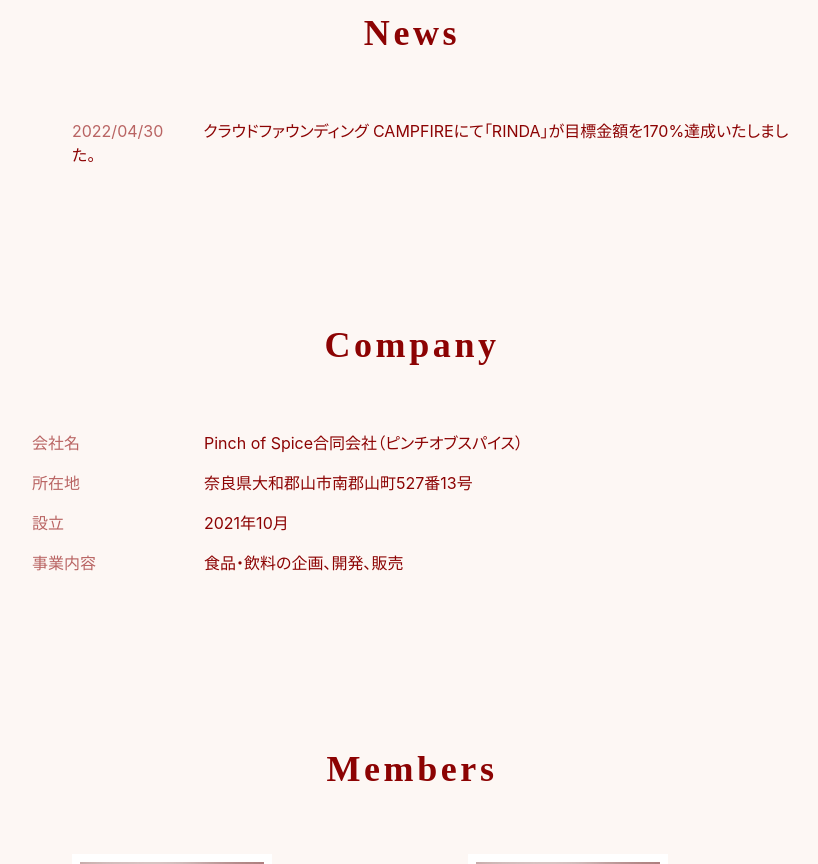
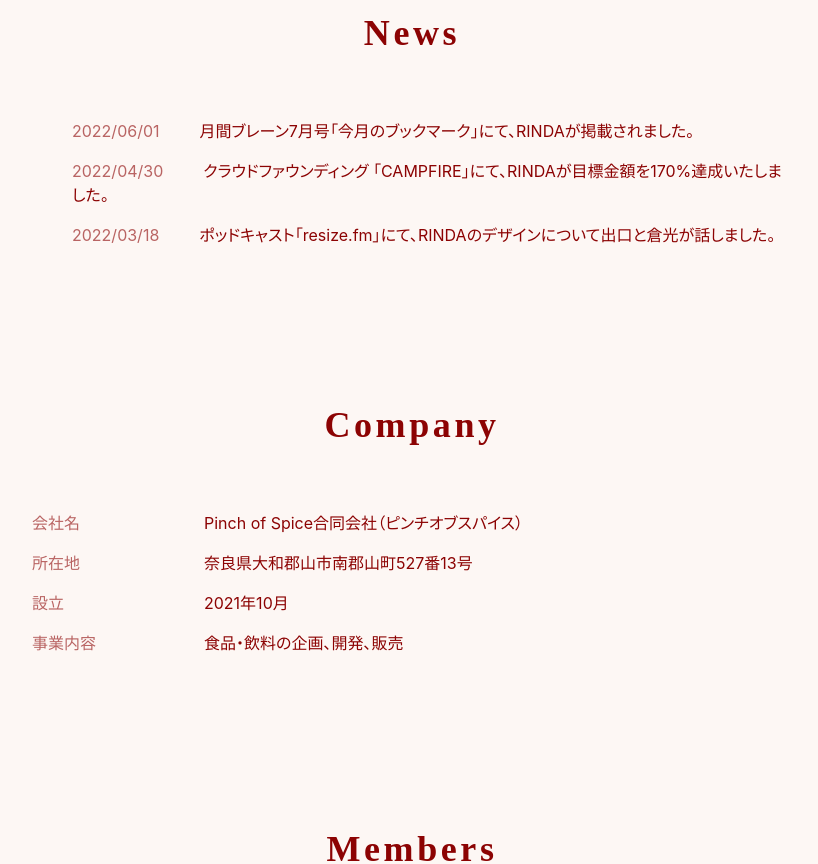
Before and after one commit to pinch-of-spice/pinch-of-spice.co, a Next.js app: page / in a window 1280 px wide. Shown: the part 1500-2364 px from the top of the page, without its empty margins (228-1046 px from the left). Built offline with nearby package versions, Linux system fonts and the light colour scheme; a web font is replaced by a local one.

Commit message:
Add news

```diff
--- a/components/News.tsx
+++ b/components/News.tsx
@@ -7,6 +7,16 @@ export default function News() {
         <h1 id="news">News</h1>
         <ol css={newsStyle}>
           <li>
+            <span>2022/06/01</span>
+            <a
+              href="https://www.sendenkaigi.com/books/back-number-brain/detail.php?id=27849"
+              target="_blank"
+              rel="noreferrer"
+            >
+              月間ブレーン7月号「今月のブックマーク」にて、RINDAが掲載されました。
+            </a>
+          </li>
+          <li>
             <span>2022/04/30</span>
             <a
               href="https://camp-fire.jp/projects/view/550881"
@@ -14,7 +24,17 @@ export default function News() {
               rel="noreferrer"
             >
               クラウドファウンディング
-              CAMPFIREにて「RINDA」が目標金額を170%達成いたしました。
+              「CAMPFIRE」にて、RINDAが目標金額を170%達成いたしました。
+            </a>
+          </li>
+          <li>
+            <span>2022/03/18</span>
+            <a
+              href="https://resize.fm/ep/72-vinegar-drink-rinda"
+              target="_blank"
+              rel="noreferrer"
+            >
+              ポッドキャスト「resize.fm」にて、RINDAのデザインについて出口と倉光が話しました。
             </a>
           </li>
         </ol>
```
